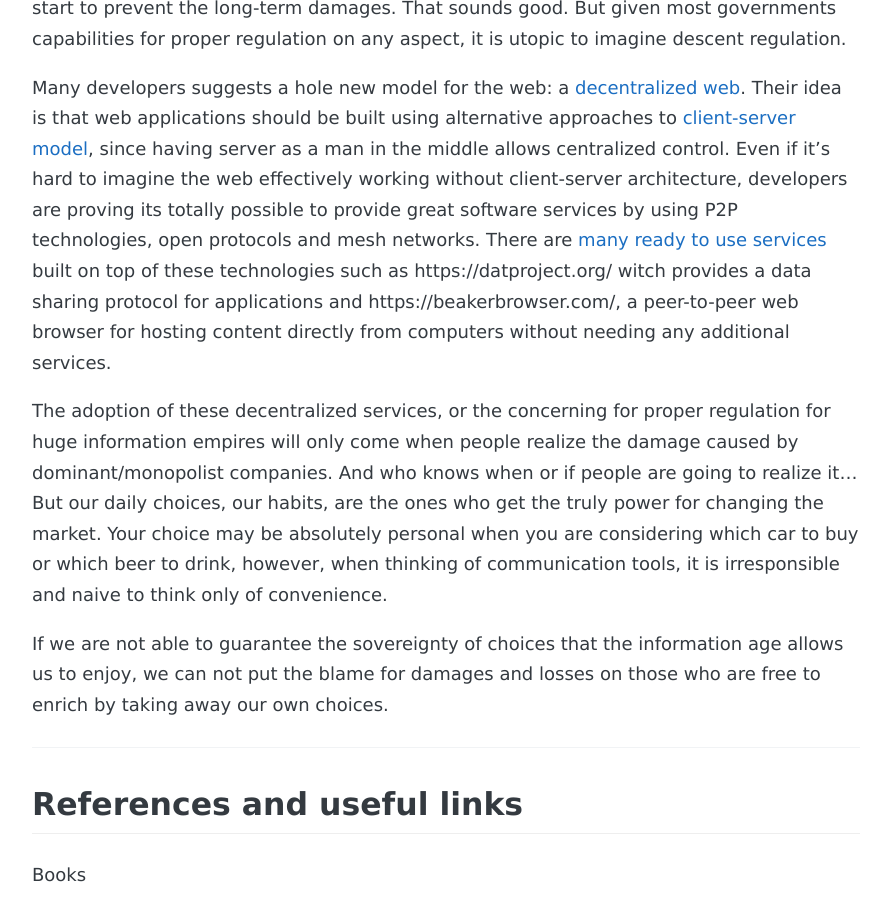
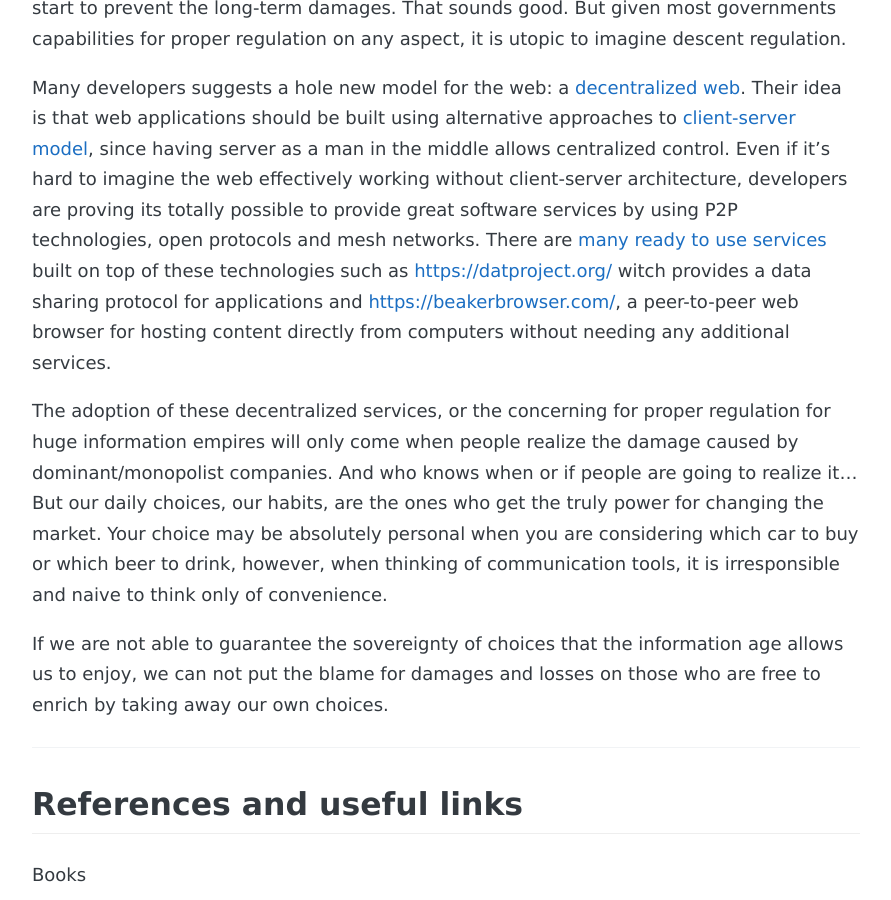
Before and after one commit to andreybleme/andreybleme.github.io, a Jekyll site: the page built from _posts/2018-05-27-the-internet-master-switch.markdown, in a window 1280 px wide and 900 px high, scrolled down 6742 px. Shown: the whole window, without its empty margins (194-1085 px from the left). Built offline with Jekyll 4.4.1, drawn with Linux system fonts in a browser that asks for light colours; nearby versions of some CDN libraries; some web fonts are replaced; comment, search, counter and statistics services are not loaded; part of the change alters nothing that is shown.

```diff
--- a/_posts/2018-05-27-the-internet-master-switch.markdown
+++ b/_posts/2018-05-27-the-internet-master-switch.markdown
@@ -83,7 +83,7 @@ I believe we would not hesitate that much when facing a monopoly if there was an
 
 Tim Wu proposed in his great book [The Master Switch: The Rise and Fall of Information Empires](https://www.amazon.com/Master-Switch-Rise-Information-Empires/dp/0307390993) an idea he calls "separation principle". What he suggest (briefly) is that government institutions should regulate companies, in particular, companies who actually happen to be in a very good position to restrict individual freedoms. It might be a good start to prevent the long-term damages. That sounds good. But given most governments capabilities for proper regulation on any aspect, it is utopic to imagine descent regulation.
 
-Many developers suggests a hole new model for the web: a [decentralized web](https://dci.mit.edu/decentralizedweb/). Their idea is that web applications should be built using alternative approaches to [client-server model](https://en.wikipedia.org/wiki/Client%E2%80%93server_model), since having server as a man in the middle allows centralized control. Even if it's hard to imagine the web effectively working without client-server architecture, developers are proving its totally possible to provide great software services by using P2P technologies, open protocols and mesh networks. There are [many ready to use services](https://github.com/redecentralize/alternative-internet) built on top of these technologies such as https://datproject.org/ witch provides a data sharing protocol for applications and https://beakerbrowser.com/, a peer-to-peer web browser for hosting content directly from computers without needing any additional services.
+Many developers suggests a hole new model for the web: a [decentralized web](https://dci.mit.edu/decentralizedweb/). Their idea is that web applications should be built using alternative approaches to [client-server model](https://en.wikipedia.org/wiki/Client%E2%80%93server_model), since having server as a man in the middle allows centralized control. Even if it's hard to imagine the web effectively working without client-server architecture, developers are proving its totally possible to provide great software services by using P2P technologies, open protocols and mesh networks. There are [many ready to use services](https://github.com/redecentralize/alternative-internet) built on top of these technologies such as [https://datproject.org/](https://datproject.org/) witch provides a data sharing protocol for applications and [https://beakerbrowser.com/](https://beakerbrowser.com/), a peer-to-peer web browser for hosting content directly from computers without needing any additional services.
 
 The adoption of these decentralized services, or the concerning for proper regulation for huge information empires will only come when people realize the damage caused by dominant/monopolist companies. And who knows when or if people are going to realize it... But our daily choices, our habits, are the ones who get the truly power for changing the market. Your choice may be absolutely personal when you are considering which car to buy or which beer to drink, however, when thinking of communication tools, it is irresponsible and naive to think only of convenience.
 
```
